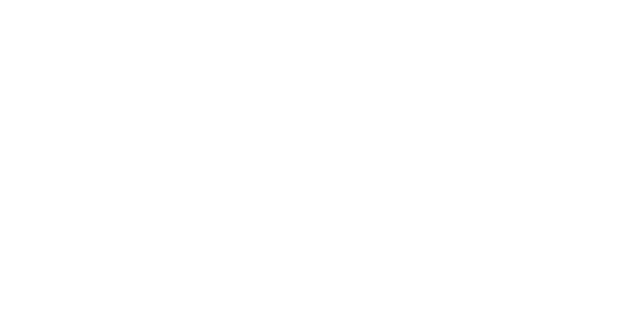
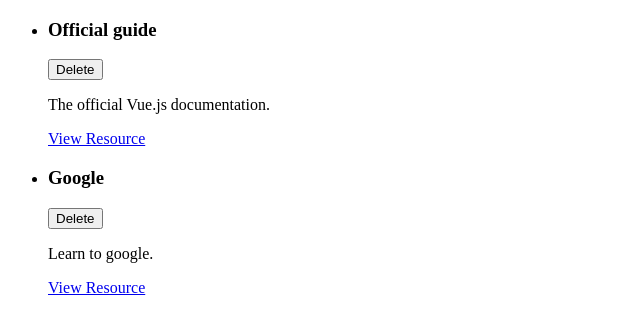
Before and after one commit to ihrynkiv/modal-vue, a Vue app: page / in a window 1280 px wide. Shown: the top 334 px of the page, without its empty margins (0-640 px from the left). Built offline with nearby package versions, Linux system fonts and the light colour scheme.

Commit message:
add LearningResource component

```diff
--- a/src/App.vue
+++ b/src/App.vue
@@ -1,12 +1,24 @@
 <template>
-  <ul></ul>
+  <ul>
+    <learning-resource
+      v-for="res in storedResources"
+      :key="res.id"
+      :title="res.title"
+      :description="res.description"
+      :link="res.link"
+    />
+  </ul>
 </template>
 
 <script>
+import LearningResource from './components/learning-resources/LearningResource.vue';
 export default {
+  components: {
+    LearningResource
+  },
   data() {
     return {
-      storedRecourses: [
+      storedResources: [
         {
           id: 'official-guide',
           title: 'Official guide',
--- /dev/null
+++ b/src/components/learning-resources/LearningResource.vue
@@ -0,0 +1,20 @@
+<template>
+  <li>
+    <div>
+      <header>
+        <h3>{{ title }}</h3>
+        <button>Delete</button>
+      </header>
+    </div>
+    <p>{{ description }}</p>
+    <nav>
+      <a :href="link">View Resource</a>
+    </nav>
+  </li>
+</template>
+
+<script>
+export default {
+  props: ['title', 'description', 'link']
+};
+</script>
--- a/src/main.js
+++ b/src/main.js
@@ -1,3 +1,7 @@
 import { createApp } from 'vue';
 
-createApp({}).mount('#app');
+import App from './App.vue';
+
+const app = createApp(App);
+
+app.mount('#app');
```
